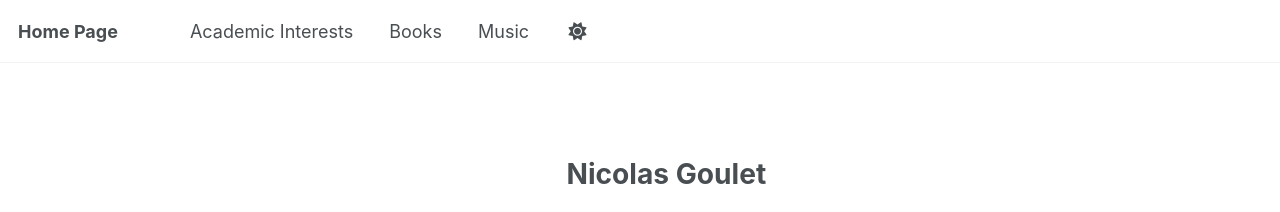
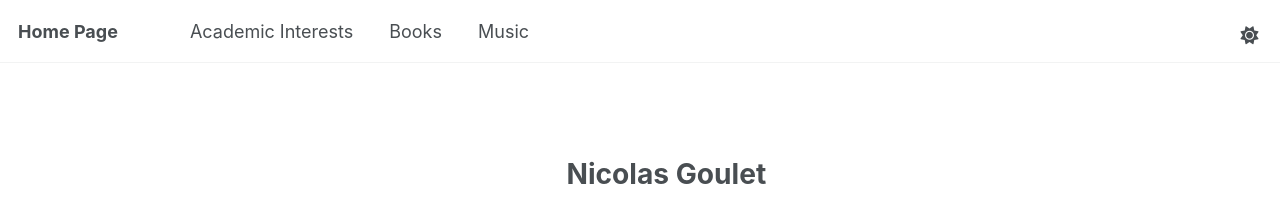
Before and after one commit to NicolasGoulet/NicolasGoulet.github.io, a Jekyll site: the page built from _pages/about.md, in a window 1280 px wide. Shown: the top 212 px of the page. Built offline with Jekyll 4.4.1, drawn with Linux system fonts in a browser that asks for light colours.

Commit message:
modify music page

```diff
--- a/_sass/_custom.scss
+++ b/_sass/_custom.scss
@@ -30,11 +30,10 @@
   margin-left: 0.5rem;
   color: var(--mm-muted-text, #666);
 }
-
-/* Pin the dark-/light-mode button to the top-right corner */
-#toggle-theme {
-  position: fixed;       /* take it out of the flow */
-  top: 1rem;             /* distance from the top of the viewport */
-  right: 1rem;           /* distance from the right edge */
-  z-index: 9999;         /* stay above other elements */
+/* _sass/_custom.scss */
+#theme-toggle {
+  position: fixed;      /* take it out of the nav bar */
+  top:   1rem;          /* distance from top edge */
+  right: 1rem;          /* distance from right edge */
+  z-index: 9999;        /* stay above everything */
 }
```
